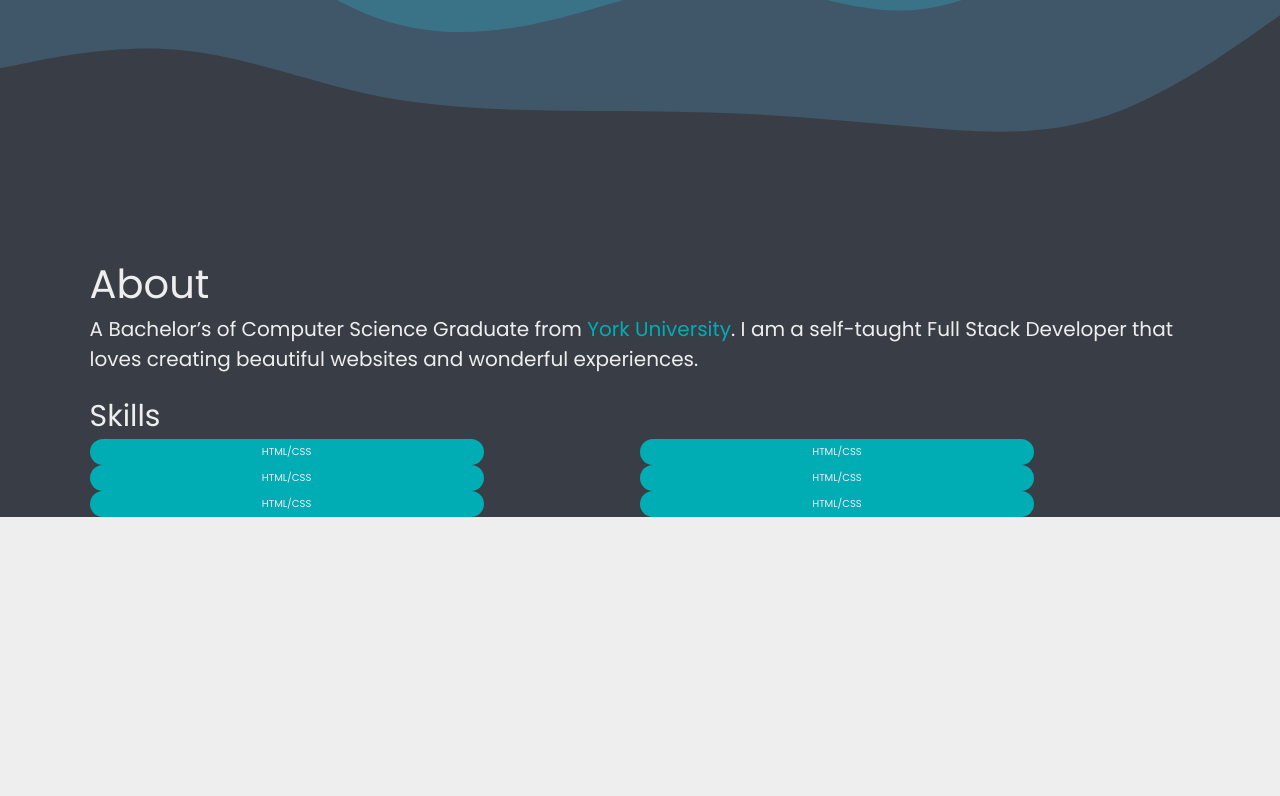
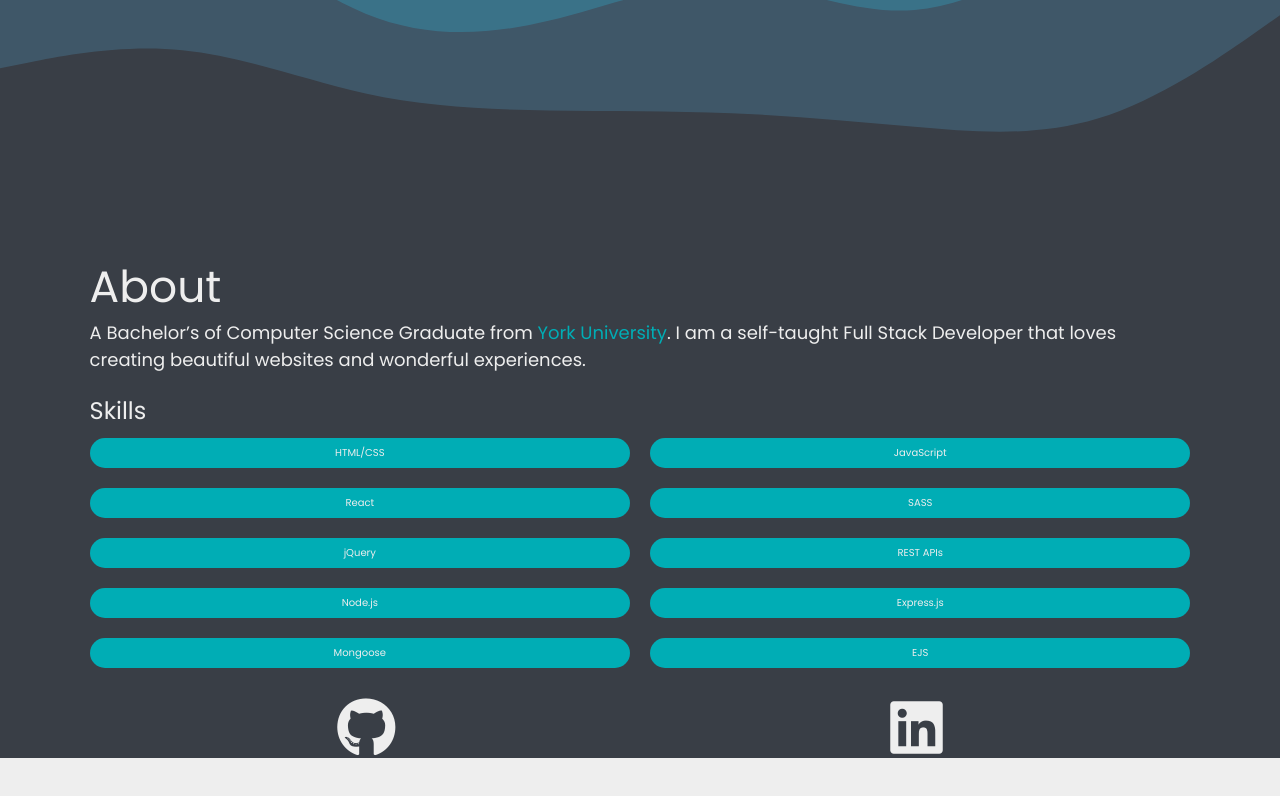
Before and after one commit to simran7s/portfolio, a React (Create React App) app: page / in a window 1280 px wide. Shown: the part 546-1342 px from the top of the page. Before the commit the page ends 1103 px from the top, so only its background shows below. Built offline with nearby package versions, Linux system fonts and the light colour scheme.

Commit message:
completed work page

```diff
--- a/public/style.css
+++ b/public/style.css
@@ -22,10 +22,6 @@
     --logo-text-size: 2rem;
     --logo-mobile-circle-size: 4rem;
     --logo-mobile-text-size: 1.5rem;
-
-
-
-
 }
 
 html,
@@ -57,20 +53,20 @@ input {
 }
 
 h2 {
-    font-size: var(--h2-font-size);
+    font-size: 5rem;
     font-weight: 400;
 }
 
 h3 {
-    font-size: calc(var(--h2-font-size) - 1rem);
+    font-size: 4.4rem;
 }
 
 h4 {
-    font-size: calc(var(--h2-font-size) - 2rem);
+    font-size: 2.4rem;
 }
 
 p {
-    font-size: var(--p-mobile-font-size);
+    font-size: 1.8rem;
 }
 
 button {
@@ -192,6 +188,8 @@ button:active {
     left: 0%;
 }
 
+
+
 /* Get in touch button within waves */
 
 .landing .anchor {
@@ -223,6 +221,11 @@ button:active {
 
 .about-general-info {
     margin-bottom: 2rem;
+
+}
+
+.about-general-info p {
+    font-size: 18px;
 }
 
 #about #york {
@@ -231,15 +234,41 @@ button:active {
 
 /* skills grid */
 .skills {
+    padding: 1rem 0;
     display: grid;
-    grid-template-columns: 1fr 1fr;
-    grid-auto-columns: 200px;
+    grid-template-columns: repeat(auto-fill, minmax(47%, 1fr));
+    gap: 2rem;
 }
 
 .skill {
     background-color: var(--primary);
-    width: 30vw;
     text-align: center;
-    padding: 0.5rem;
+    padding: 0.7rem;
     border-radius: 15px;
 }
+
+.skill p {
+    font-size: 24px;
+}
+
+.socials {
+    width: 100%;
+    display: flex;
+    justify-content: space-around;
+    align-items: center;
+}
+
+.socials i {
+    margin: 2rem 0;
+    font-size: 6rem;
+    margin-bottom: 0;
+}
+
+.socials a {
+    text-decoration: none;
+    color: var(--light);
+}
+
+.black-waves {
+    background-image: url("./images/about2workTransitionWaves-Mobile-3-4.svg");
+}
--- a/src/App.js
+++ b/src/App.js
@@ -7,6 +7,7 @@ function App() {
     <div className="App">
       <Landing />
       <About />
+
     </div>
   );
 }
--- a/src/components/AboutPage/About.jsx
+++ b/src/components/AboutPage/About.jsx
@@ -15,16 +15,27 @@ function About() {
                     <h4>Skills</h4>
                     <div className="skills">
                         <SkillCapsule text="HTML/CSS" />
-                        <SkillCapsule text="HTML/CSS" />
-                        <SkillCapsule text="HTML/CSS" />
-                        <SkillCapsule text="HTML/CSS" />
-                        <SkillCapsule text="HTML/CSS" />
-                        <SkillCapsule text="HTML/CSS" />
+                        <SkillCapsule text="JavaScript" />
+                        <SkillCapsule text="React" />
+                        <SkillCapsule text="SASS" />
+                        <SkillCapsule text="jQuery" />
+                        <SkillCapsule text="REST APIs" />
+                        <SkillCapsule text="Node.js" />
+                        <SkillCapsule text="Express.js" />
+                        <SkillCapsule text="Mongoose" />
+                        <SkillCapsule text="EJS" />
                     </div>
                 </div>
 
+                <div className="socials">
+                    <a href="https://github.com/simran7s" target="_blank" rel="noopener noreferrer">
+                        <i class="fab fa-github"></i>
+                    </a>
+                    <a href="https://www.linkedin.com/in/simran-sandhu-0b7434195/" target="_blank" rel="noopener noreferrer">
+                        <i class="fab fa-linkedin"></i>
+                    </a>
+                </div>
             </div>
-
         </section>
     )
 }
```
Also changed, not shown: public/images/about2workTransitionWaves-Mobile-3-4.svg (added).
